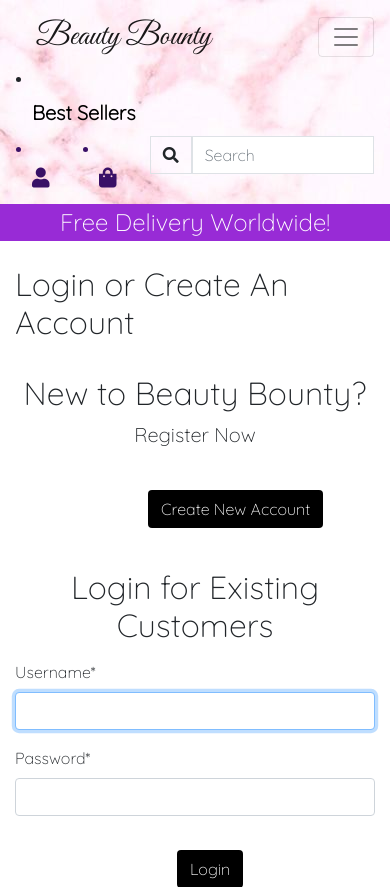
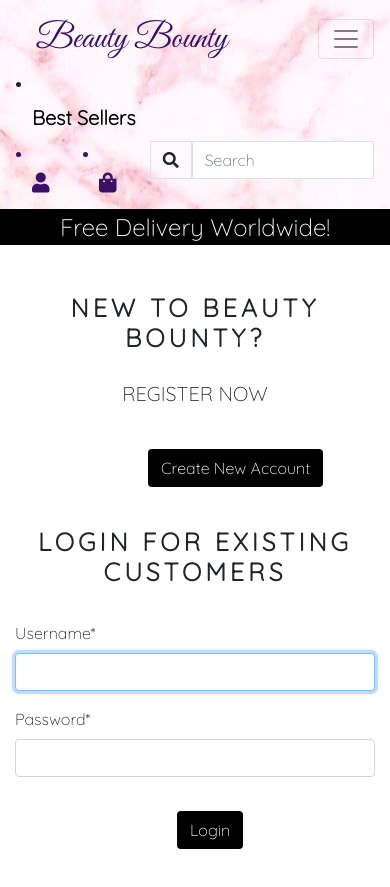
Before and after one commit to Vasileia-Apostolou/Beauty_Bounty, a Django app: page /account/login/ in a window 390 px wide. Shown: the top 887 px of the page. Run offline with Django 3.2, Linux system fonts and the light colour scheme; data that the repository does not hold is empty; some libraries are stand-ins or nearby versions.

Commit message:
Style Free delivery banner

```diff
--- a/cart/views.py
+++ b/cart/views.py
@@ -35,7 +35,6 @@ def add_cart(request, product_id):
             cart=cart
         )
         cart_item.save()
-
     return redirect('cart_detail')
 
 
--- a/store/static/css/style.css
+++ b/store/static/css/style.css
@@ -20,11 +20,10 @@ body {
 
 .navbar-brand {
     text-align: center;
-    font-size: 32px;
+    font-size: 35px;
     font-family: "Great Vibes", fantasy;
     margin-left: 20px;
-    color: #391066;
-
+    color: #391066 !important;
 }
 
 .navbar-brand:hover {
@@ -51,7 +50,7 @@ body {
 } */
 
 .free-delivery-banner {
-    background-color: #982bd6;
+    background-color: black;
     color: #ffffff;
 }
 
@@ -297,17 +291,18 @@ background-size: cover;
    text-shadow: 0px 0px 1px #5b4b5e;
 }
 
-/* ------- REGISTRATION FORM ---------*/
+/* ------- LOGIN & REGISTRATION ---------*/
 .errorlist li {
     color: blue;
     font-weight: bold;
 }
 
-.new-account-text {
+.new-account-text,
+.existing-customers-text {
     text-align: center;
     text-transform: uppercase;
-    letter-spacing: 5px;
-    font-size: 20px;
+    letter-spacing: 4px;
+    font-size: 25px;
     font-weight: bold;
     padding-bottom: 5%;
 }
@@ -319,18 +314,14 @@ background-size: cover;
     margin-top: 3%;
 }
 
-/* -------- LOGIN FORM --------*/
 .existing-customers-text {
     text-align: center;
     margin-top: 11%;
 }
 
-/* .text-center {
-    margin-top: 7%;
-} */
-
 .register-now-text {
     text-align: center;
+    text-transform: uppercase;
     font-size: 20px;
     margin-top: 2%;
 }
--- a/store/templates/store/all_products.html
+++ b/store/templates/store/all_products.html
@@ -6,7 +6,7 @@ All Products
 
 {% block content %}
 <div class="container">
-    <br><br><br><br>
+    <br>
     <h1 class="all-products-text">All Products</h1>
     <div class="row">
         {% for product in products %}
--- a/store/templates/store/completed_order.html
+++ b/store/templates/store/completed_order.html
@@ -6,7 +6,7 @@ Thank you
 
 {% block content %}
   <div>
-      <br><br><br><br><br>
+      <br><br><br>
       <div class="row">
         <img src="{% static 'images/thank_you.jpg' %}"  class="thank-you-img"alt="">
     </div>
--- a/store/templates/store/home_page.html
+++ b/store/templates/store/home_page.html
@@ -5,15 +5,15 @@ Home
 {% endblock %}
 
 {% block content %}
-<div class="container-fluid">
-    <div class="row">
+<div class="container-fluid ">
+    <div class="row home_div">
         <img class="home-image" src="{% static 'images/homepage.gif' %}" alt="">
     </div>
 </div>
 
 <div class="container about-section">
     <h4 class="about-text">About Us</h4>
-    <p class="about-paragraphs"><span href="/" class="beauty-bounty-text">Beauty Bounty </span> was created to make shopping easier and more fun! We want YOU to look and feel your best! This is the place where all beauty lovers visit to discover the best beauty products of the season. </p>
+    <p class="about-paragraphs"><span href="/" class="beauty-bounty-text">Beauty Bounty </span> was created to make shopping easier and more fun! We want YOU to look and feel your best! This is the place where all beauty lovers visit to discover the best beauty products of the season, plus you don't have to worry about shipping fees!</p>
     <p class="about-paragraphs">From makeup, skincare even fragrances we want to make sure you have the best products in your vanity simply because we believe that when you look good, you feel good!</p>
     <p class="about-paragraphs">Feel free to contact us if you have any questions and connect with us through social media for beauty advice from our experts! </p>
     <br>
--- a/store/templates/store/login.html
+++ b/store/templates/store/login.html
@@ -8,13 +8,10 @@ Login
 {% block content %}
 <div class="container">
     <br>
-    <h2>
-        Login or Create An Account
-    </h2>
     <div class="row">
         <div class="col-12 col-sm-12 col-lg-6 ">
             <br>
-            <h2 class="text-center">
+            <h2 class="new-account-text">
                 New to Beauty Bounty?
             </h2>
             <p class="register-now-text">Register Now</p>
--- a/store/templates/store/navbar.html
+++ b/store/templates/store/navbar.html
@@ -1,4 +1,3 @@
-
 <nav class="navbar navbar-expand-lg navbar-light primary_color">
 
             <a class="navbar-brand" href="/">Beauty Bounty</a>
```
Also changed, not shown: other parts of store/static/css/style.css (+5 -29 lines).
